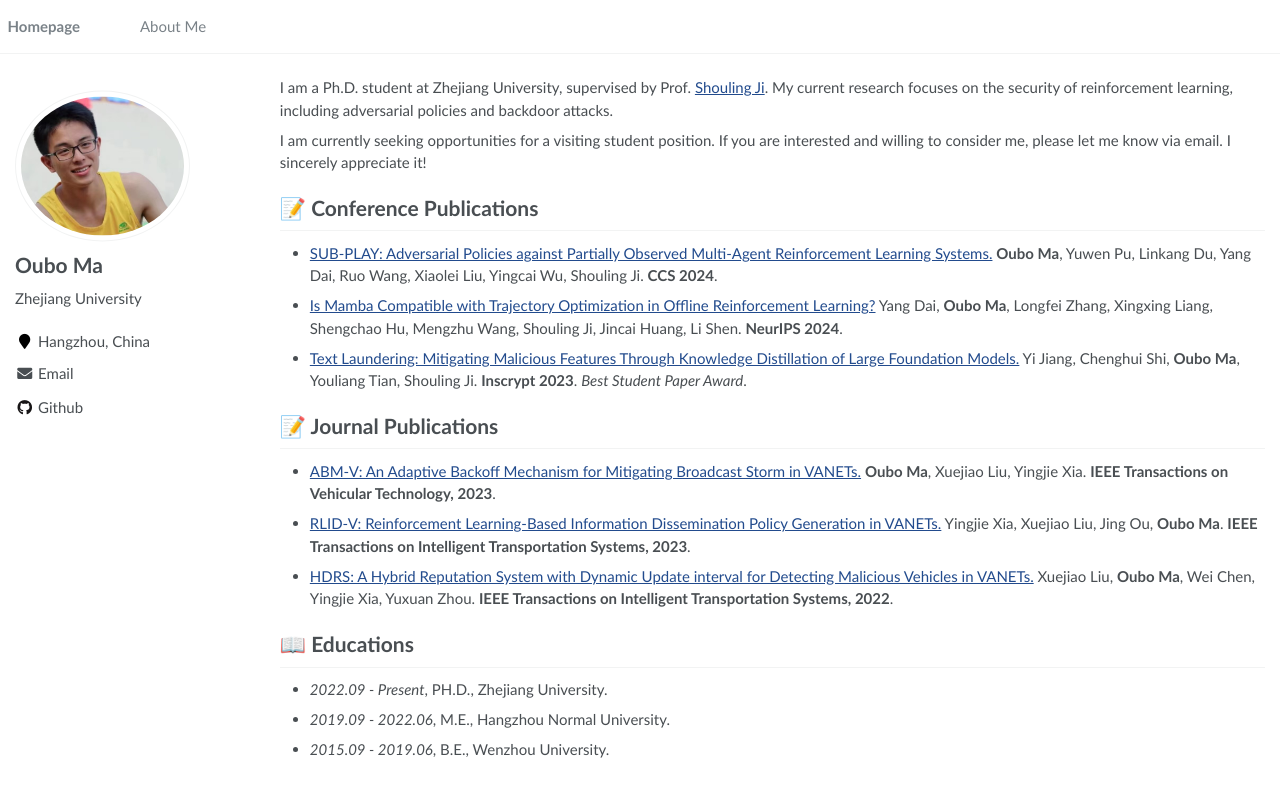
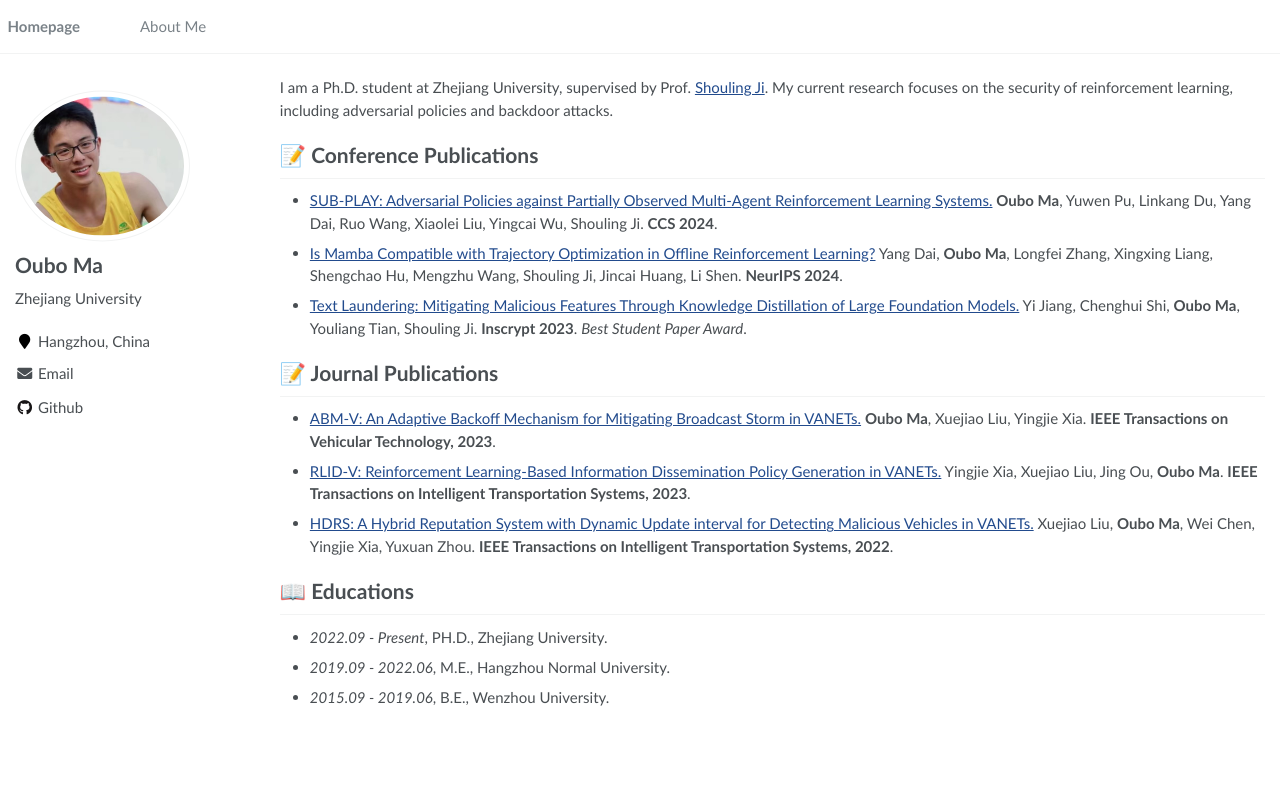
Before and after one commit to maoubo/maoubo.github.io, a Jekyll site: the page built from _pages/about.md, in a window 1280 px wide. Shown: the top 797 px of the page. Built offline with Jekyll 4.4.1, drawn with Linux system fonts in a browser that asks for light colours.

Commit message:
Update about.md

```diff
--- a/_pages/about.md
+++ b/_pages/about.md
@@ -19,8 +19,6 @@ redirect_from:
 
 I am a Ph.D. student at Zhejiang University, supervised by Prof. [Shouling Ji](https://scholar.google.com.hk/citations?user=5HoF_9oAAAAJ&hl=zh-CN&oi=ao). My current research focuses on the security of reinforcement learning, including adversarial policies and backdoor attacks.
 
-I am currently seeking opportunities for a visiting student position. If you are interested and willing to consider me, please let me know via email. I sincerely appreciate it!
-
 # 📝 Conference Publications
 - [SUB-PLAY: Adversarial Policies against Partially Observed Multi-Agent Reinforcement Learning Systems.](https://arxiv.org/pdf/2402.03741) **Oubo Ma**, Yuwen Pu, Linkang Du, Yang Dai, Ruo Wang, Xiaolei Liu, Yingcai Wu, Shouling Ji. **CCS 2024**.
 - [Is Mamba Compatible with Trajectory Optimization in Offline Reinforcement Learning?](https://arxiv.org/pdf/2405.12094) Yang Dai, **Oubo Ma**, Longfei Zhang, Xingxing Liang, Shengchao Hu, Mengzhu Wang, Shouling Ji, Jincai Huang, Li Shen. **NeurIPS 2024**.
```
